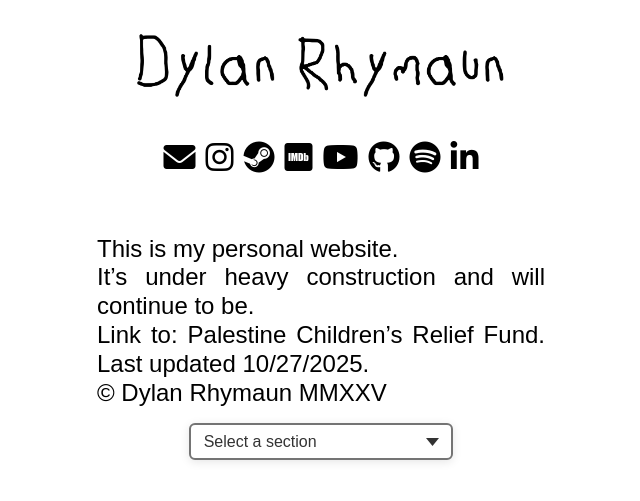
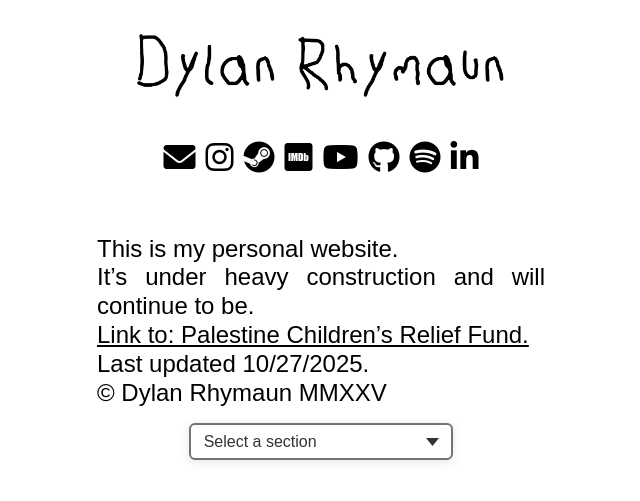
Before and after one commit to DylanRhymaun/personal-website, a Jekyll site: the page built from index.md, in a window 1280 px wide. Shown: the top 501 px of the page, without its empty margins (319-959 px from the left). Built offline with Jekyll 4.4.1, drawn with Linux system fonts in a browser that asks for light colours; some web fonts are replaced.

Commit message:
Underline pcrf link

```diff
--- a/index.md
+++ b/index.md
@@ -24,7 +24,7 @@ layout: default
 <!-- Dropdown -->
 This is my personal website. <br>
 It's under heavy construction and will continue to be. <br>
-<a href="https://www.pcrf.net/">Link to: Palestine Children's Relief Fund.</a>
+<a style="text-decoration: underline;" href="https://www.pcrf.net/">Link to: Palestine Children's Relief Fund.</a><br>
 Last updated 10/27/2025.<br>
 &copy; Dylan Rhymaun MMXXV<br>
 
```
